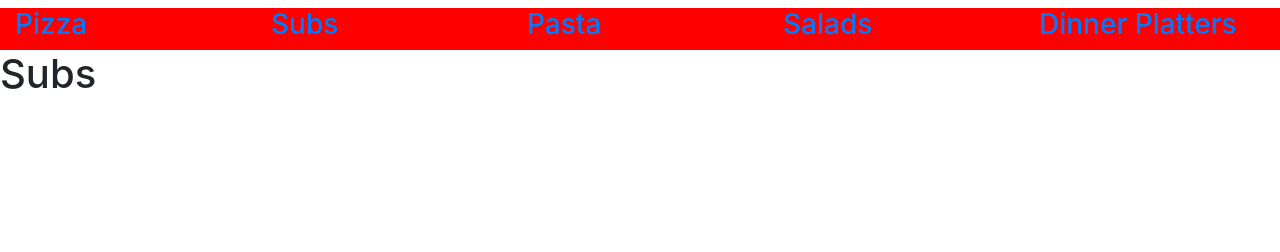
After one commit to awahle1/Pizza-Ordering, a Django app: page /subMenu in a window 1280 px wide. The commit adds this page. Shown: the part 48-300 px from the top of the page. Run offline with Django 3.2, Linux system fonts and the light colour scheme; some libraries are stand-ins or nearby versions.

Commit message:
Signup and menu bar made

```diff
--- /dev/null
+++ b/orders/static/styles.css
@@ -0,0 +1,3 @@
+.container-fluid{
+  background-color: red;
+}
--- a/orders/templates/orders/base.html
+++ b/orders/templates/orders/base.html
@@ -1,6 +1,12 @@
 <!DOCTYPE html>
 <html>
   <head>
+    {% load static %}
+    <link rel="stylesheet" type="text/css" href="{% static 'styles.css' %}">
+    <script src="https://ajax.googleapis.com/ajax/libs/jquery/3.3.1/jquery.min.js"></script>
+    <link rel="stylesheet" href="https://maxcdn.bootstrapcdn.com/bootstrap/4.1.3/css/bootstrap.min.css">
+    <script src="https://maxcdn.bootstrapcdn.com/bootstrap/4.1.3/js/bootstrap.min.js"></script>
+    <script src="https://cdnjs.cloudflare.com/ajax/libs/popper.js/1.14.3/umd/popper.min.js"></script>
     <title>Pinochio's Pizza</title>
   </head>
   <body>
--- a/orders/templates/orders/login.html
+++ b/orders/templates/orders/login.html
@@ -13,4 +13,5 @@
     <input name="password" type="password"/>
     <input type="submit" value="Login"/>
 </form>
+<a href="{% url 'toSignUp' %}">Not signed up? Click here</a>
 {% endblock %}
--- /dev/null
+++ b/orders/templates/orders/pasta.html
@@ -0,0 +1,4 @@
+{% extends "orders/user.html" %}
+{% block div %}
+  <h1>Pasta</h1>
+{% endblock %}
--- /dev/null
+++ b/orders/templates/orders/pizza.html
@@ -0,0 +1,4 @@
+{% extends "orders/user.html" %}
+{% block div %}
+  <h1>Pizza</h1>
+{% endblock %}
--- /dev/null
+++ b/orders/templates/orders/platters.html
@@ -0,0 +1,4 @@
+{% extends "orders/user.html" %}
+{% block div %}
+  <h1>Dinner Platters</h1>
+{% endblock %}
--- /dev/null
+++ b/orders/templates/orders/salads.html
@@ -0,0 +1,4 @@
+{% extends "orders/user.html" %}
+{% block div %}
+  <h1>Salads</h1>
+{% endblock %}
--- /dev/null
+++ b/orders/templates/orders/subs.html
@@ -0,0 +1,4 @@
+{% extends "orders/user.html" %}
+{% block div %}
+  <h1>Subs</h1>
+{% endblock %}
--- a/orders/templates/orders/user.html
+++ b/orders/templates/orders/user.html
@@ -2,8 +2,24 @@
 
 {% block body %}
 <h1>Hello, {{ user.first_name }}</h1>
-<ul>
-    <li>Currently logged in as: {{ user.username }}</li>
-    <li><a href="{% url 'logout' %}">Logout</a></li>
-</ul>
+<div class="container-fluid">
+  <div class="row">
+    <div class="col-sm">
+      <h3><a href="{% url 'pizzaMenu' %}">Pizza</a></h3>
+    </div>
+    <div class="col-sm">
+      <h3><a href="{% url 'subMenu' %}">Subs</a></h3>
+    </div>
+    <div class="col-sm">
+      <h3><a href="{% url 'pastaMenu' %}">Pasta</a></h3>
+    </div>
+    <div class="col-sm">
+      <h3><a href="{% url 'saladMenu' %}">Salads</a></h3>
+    </div>
+    <div class="col-sm">
+      <h3><a href="{% url 'platterMenu' %}">Dinner Platters</a></h3>
+    </div>
+  </div>
+  </div>
+  {% block div %}{% endblock %}
 {% endblock %}
--- a/orders/urls.py
+++ b/orders/urls.py
@@ -5,5 +5,12 @@ from . import views
 urlpatterns = [
     path("", views.index, name="index"),
     path("login", views.login_view, name="login"),
-    path("logout", views.logout_view, name="logout")
+    path("logout", views.logout_view, name="logout"),
+    path("toSignUp", views.toSignUp_view, name="toSignUp"),
+    path("signUp", views.signUp_view, name="signUp"),
+    path("pizzaMenu", views.pizzaMenu_view, name="pizzaMenu"),
+    path("pastaMenu", views.pastaMenu_view, name="pastaMenu"),
+    path("subMenu", views.subMenu_view, name="subMenu"),
+    path("saladMenu", views.saladMenu_view, name="saladMenu"),
+    path("platterMenu", views.platterMenu_view, name="platterMenu")
 ]
--- a/orders/views.py
+++ b/orders/views.py
@@ -2,6 +2,7 @@ from django.contrib.auth import authenticate, login, logout
 from django.http import HttpResponse, HttpResponseRedirect
 from django.shortcuts import render
 from django.urls import reverse
+from django.contrib.auth.models import User
 
 # Create your views here.
 
@@ -26,3 +27,42 @@ def login_view(request):
 def logout_view(request):
     logout(request)
     return render(request, "orders/login.html", {"message": "Logged out."})
+
+def toSignUp_view(request):
+    return render(request, "orders/signup.html")
+
+def signUp_view(request):
+    username = request.POST["username"]
+    password = request.POST["password"]
+    email = request.POST["email"]
+    firstname = request.POST["firstName"]
+    lastname = request.POST["lastName"]
+    user = authenticate(request, username=username, password=password)
+    if user is None:
+        if username is not None and password is not None and email is not None and firstname is not None and lastname is not None:
+            newuser = User.objects.create_user(
+            username=username,
+            password=password,
+            email=email,
+            first_name=firstname,
+            last_name=lastname)
+            user = authenticate(request, username=username, password=password)
+            login(request, user)
+        return HttpResponseRedirect(reverse("index"))
+    else:
+        return render(request, "orders/signup.html", {"message": "Username already in use"})
+
+def pizzaMenu_view(request):
+    return render(request, "orders/pizza.html")
+
+def subMenu_view(request):
+    return render(request, "orders/subs.html")
+
+def pastaMenu_view(request):
+    return render(request, "orders/pasta.html")
+
+def saladMenu_view(request):
+    return render(request, "orders/salads.html")
+
+def platterMenu_view(request):
+    return render(request, "orders/platters.html")
```
Also changed, not shown: orders/templates/orders/signup.html (added, +18 -0 lines), db.sqlite3.
